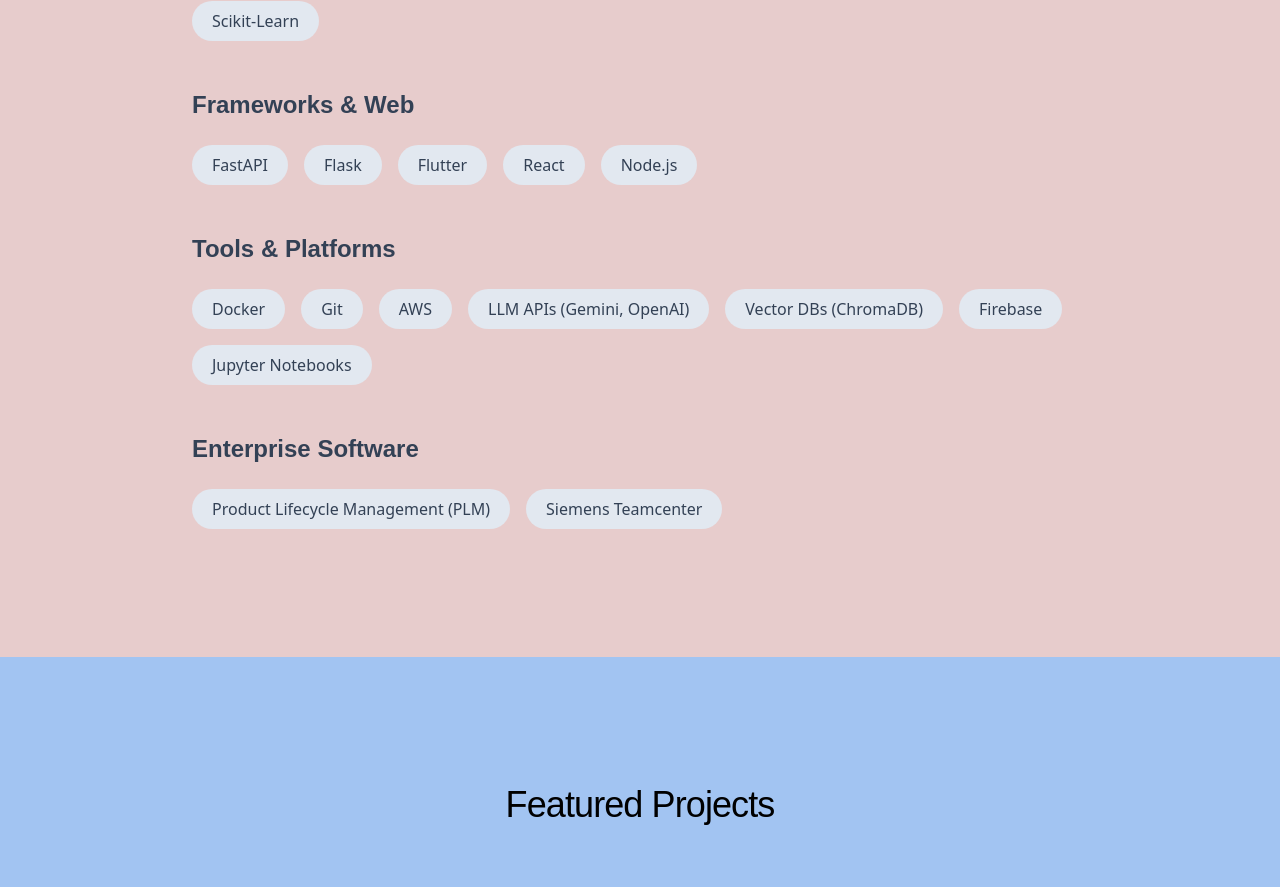
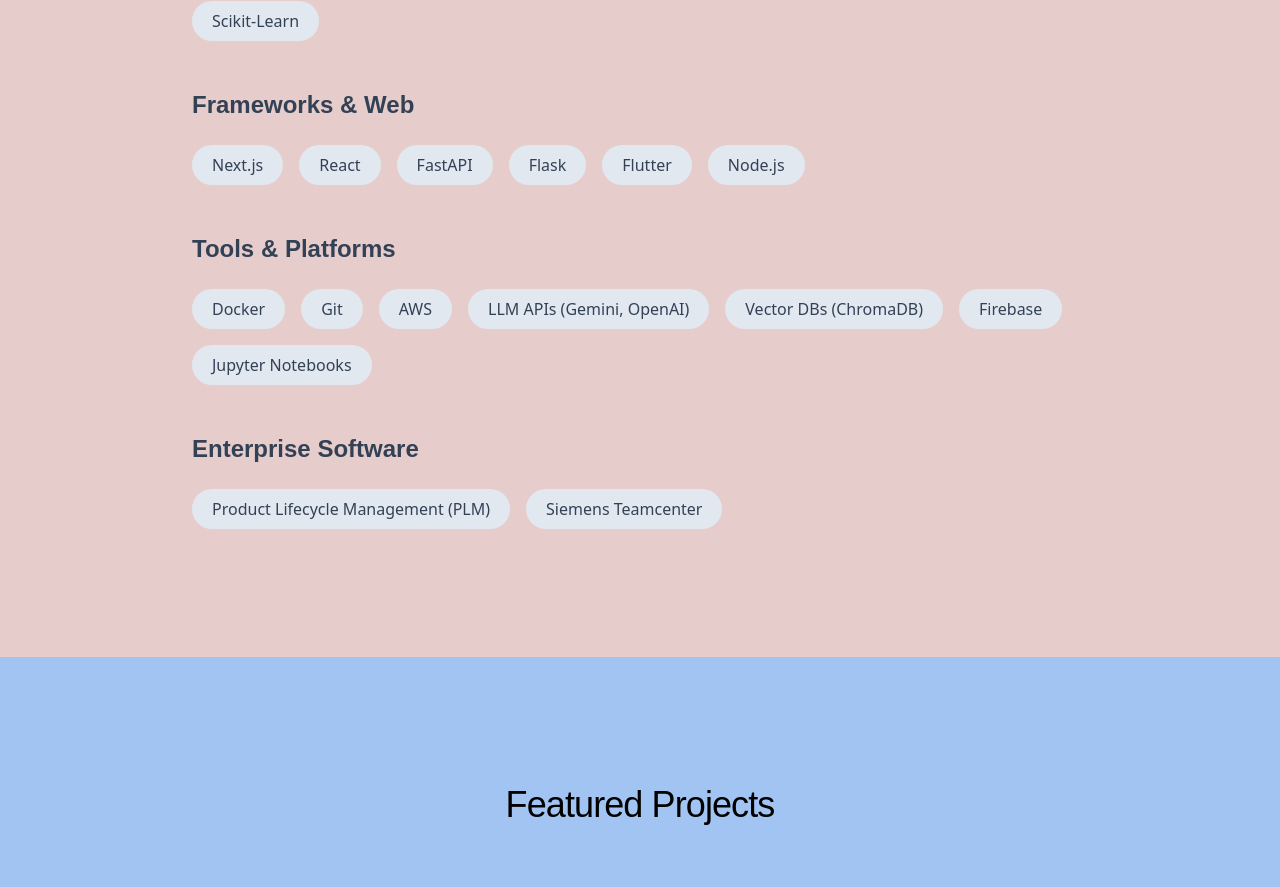
Before and after one commit to IDKSAM27/IDKSAM27.github.io, a Next.js app: page / in a window 1280 px wide. Shown: the part 1287-2174 px from the top of the page. Built offline with nearby package versions, Linux system fonts and the light colour scheme; a web font is replaced by a local one.

Commit message:
Add skills (#19)

```diff
--- a/components/SkillsSection.js
+++ b/components/SkillsSection.js
@@ -17,7 +17,7 @@
   },
   {
     title: "Frameworks & Web",
-    skills: ["FastAPI", "Flask", "Flutter", "React", "Node.js"]
+    skills: ["Next.js", "React", "FastAPI", "Flask", "Flutter", "Node.js"]
   },
   {
     title: "Tools & Platforms",
```
